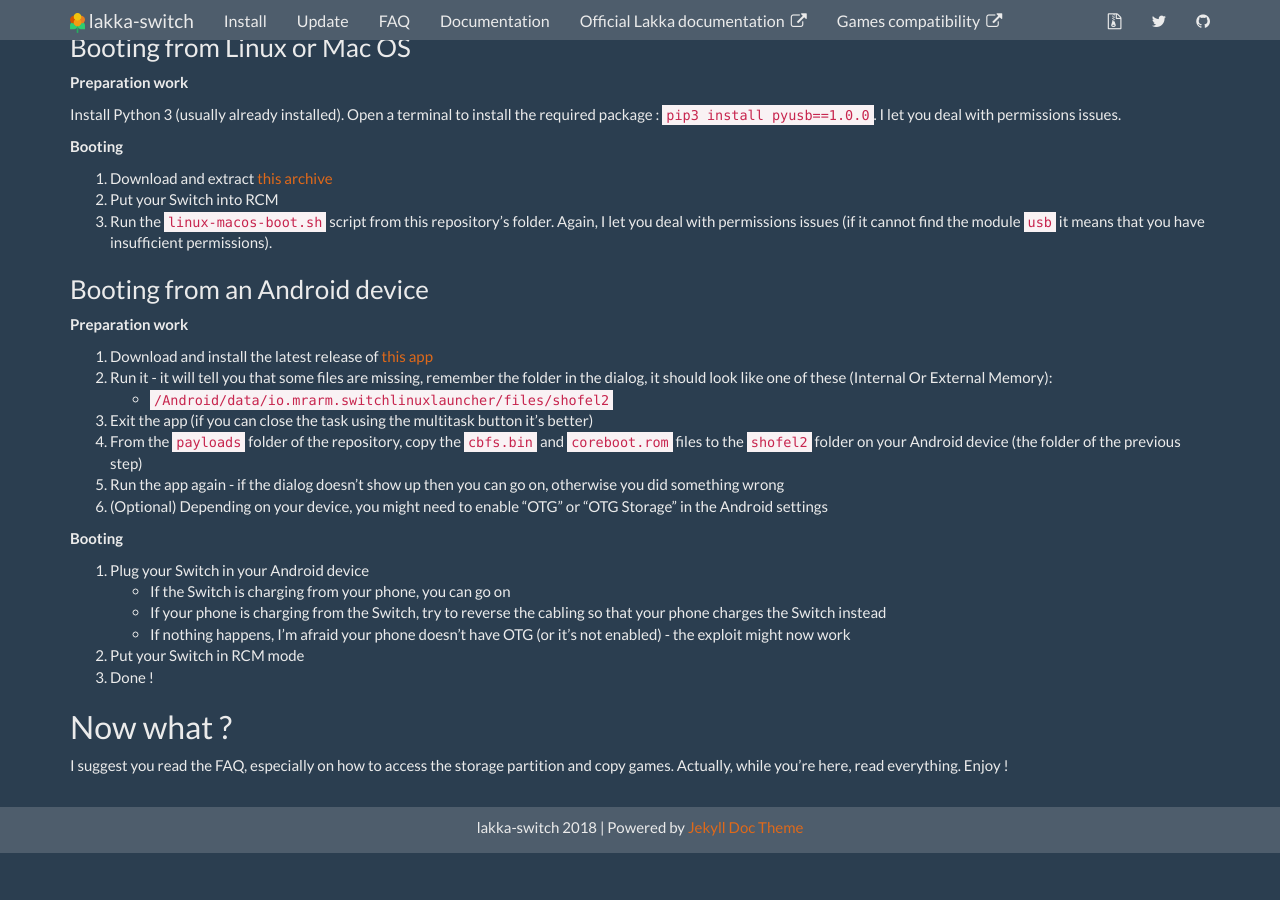
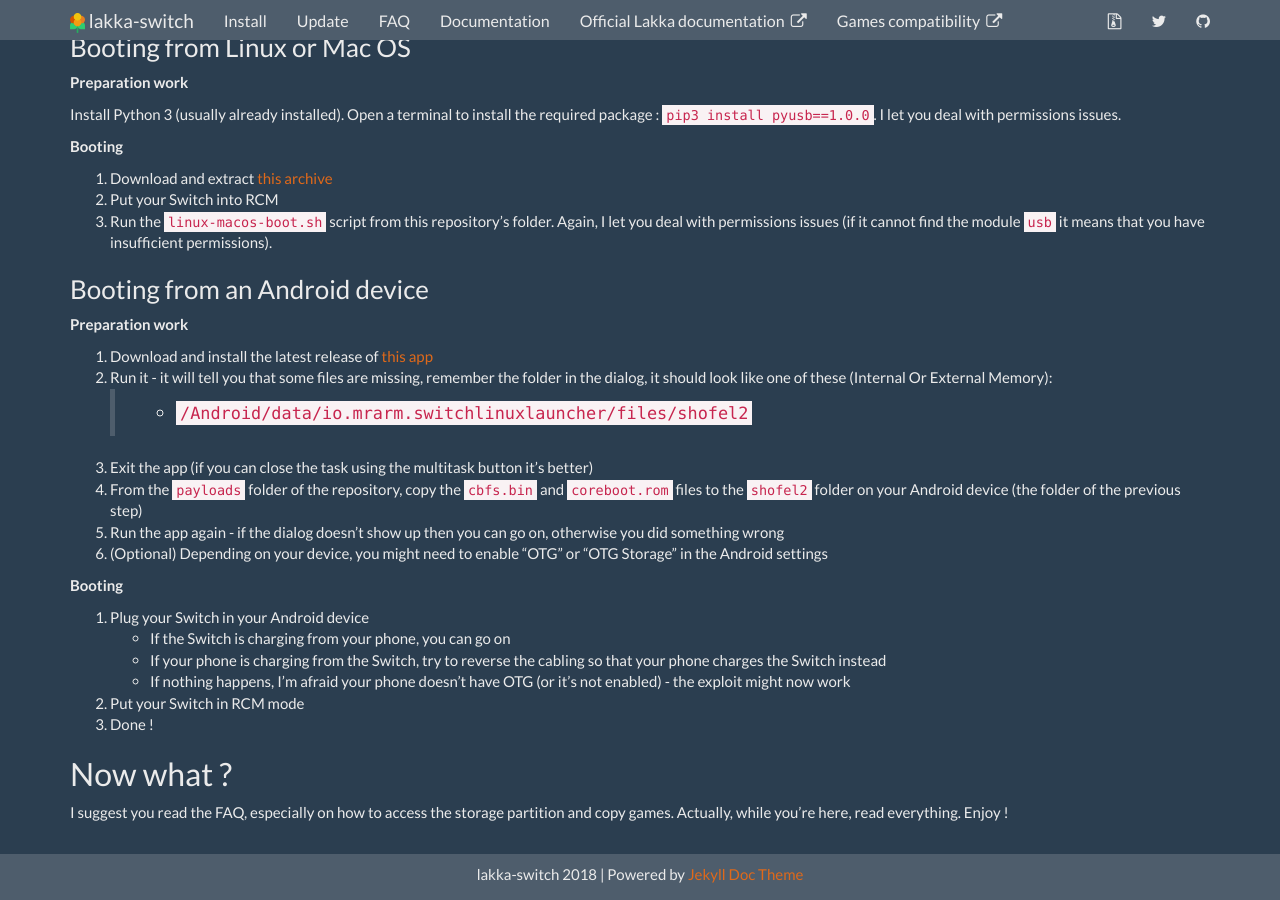
Before and after one commit to lakka-switch/documentation, a Jekyll site: the page built from installation.md, in a window 1280 px wide and 900 px high, scrolled down 1716 px. Built offline with Jekyll 4.4.1, drawn with Linux system fonts in a browser that asks for light colours; nearby versions of some CDN libraries; before the commit the page ends 2569 px from its top, so only the background shows below that.

```diff
--- a/installation.md
+++ b/installation.md
@@ -81,7 +81,7 @@ Install Python 3 (usually already installed). Open a terminal to install the req
 
 1. Download and install the latest release of [this app](https://github.com/lakka-switch/switch_linux_launcher/releases/latest)
 2. Run it - it will tell you that some files are missing, remember the folder in the dialog, it should look like one of these (Internal Or External Memory):
-    * `/Android/data/io.mrarm.switchlinuxlauncher/files/shofel2`
+    > * `/Android/data/io.mrarm.switchlinuxlauncher/files/shofel2`
 4. Exit the app (if you can close the task using the multitask button it's better)
 5. From the `payloads` folder of the repository, copy the `cbfs.bin` and `coreboot.rom` files to the `shofel2` folder on your Android device (the folder of the previous step)
 6. Run the app again - if the dialog doesn't show up then you can go on, otherwise you did something wrong
```
